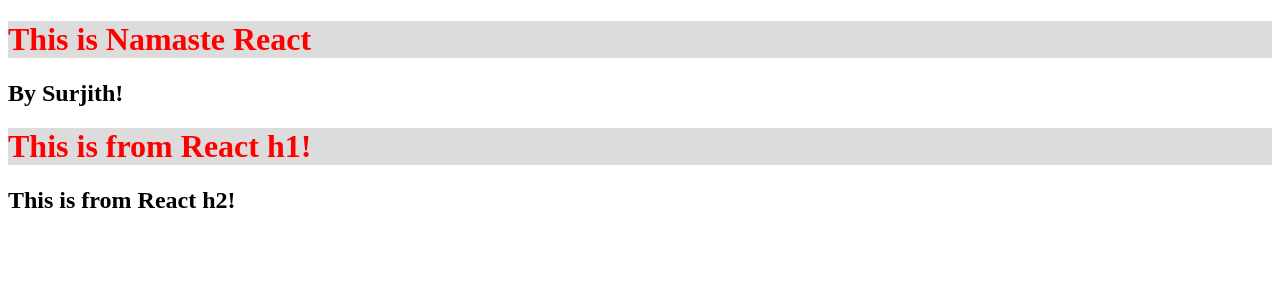
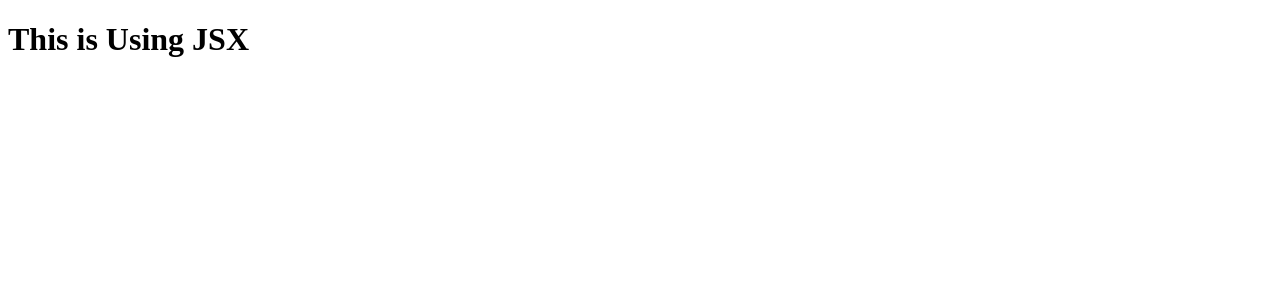
Before and after one commit to SurjithPeriyasamy/namaste-react, a React (Vite) app: page / in a window 1280 px wide. Shown: the top 300 px of the page. Built offline with nearby package versions, Linux system fonts and the light colour scheme.

Commit message:
Episode-03

```diff
--- a/App.js
+++ b/App.js
@@ -1,20 +1,28 @@
-import React from "react"
-import ReactDOM from "react-dom/client"
+import React from "react";
+import ReactDOM from "react-dom/client";
 
-const root = ReactDOM.createRoot(document.getElementById("root"))
-const heading = React.createElement("div",{id:"parent"},[
-    React.createElement("div",{id:"child1"},[
-        React.createElement("h1",{id:"heading"},"This is Namaste React"),
-        React.createElement("h2",{id:"heading2"},"By Surjith!")
-    ]
-    ),
-    React.createElement("div",{id:"child2"},[
-        React.createElement("h1",{id:"heading"},"This is from React h1!"),
-        React.createElement("h2",{id:"heading2"},"This is from React h2!")
-    ]
-    )
-]
+const Title = ()=> (
+    <h1 tabIndex="1" className="title">
+        This is Using JSX
+    </h1>
+);
 
-)
-console.log(heading) //object
-root.render(heading)
+const HeadingComponent = () => (
+    <>
+        <div id="1st">
+            {Title()}
+            <Title />
+            <h1>Namaste React Functional Component</h1>
+        </div>
+        <div id="2nd">
+            <h1>hello</h1>
+        </div>
+    </>
+);
+const root = ReactDOM.createRoot(document.getElementById("root"));
+
+//JSX (transpiled before it reaches to JS) - PARCEL - BABEL
+//JSX => Babel transpiles it to React.createElement=>React Element ->JS Object => HTMLElement(render)
+
+root.render(<HeadingComponent />);
+root.render(<Title />);
--- a/index.html
+++ b/index.html
@@ -9,6 +9,7 @@
 </head>
 <body>
     <div id="root"></div>
-    <script src="App.js" type="module"></script>
+
+    <script type="module" src="App.js"></script>
 </body>
 </html>
--- a/package.json
+++ b/package.json
@@ -3,6 +3,8 @@
   "version": "1.0.0",
   "description": "Namaste React Course",
   "scripts": {
+    "start":"parcel index.html",
+    "build":"parcel build index.html",
     "test": "jest"
   },
   "author": "Surjith",
```
